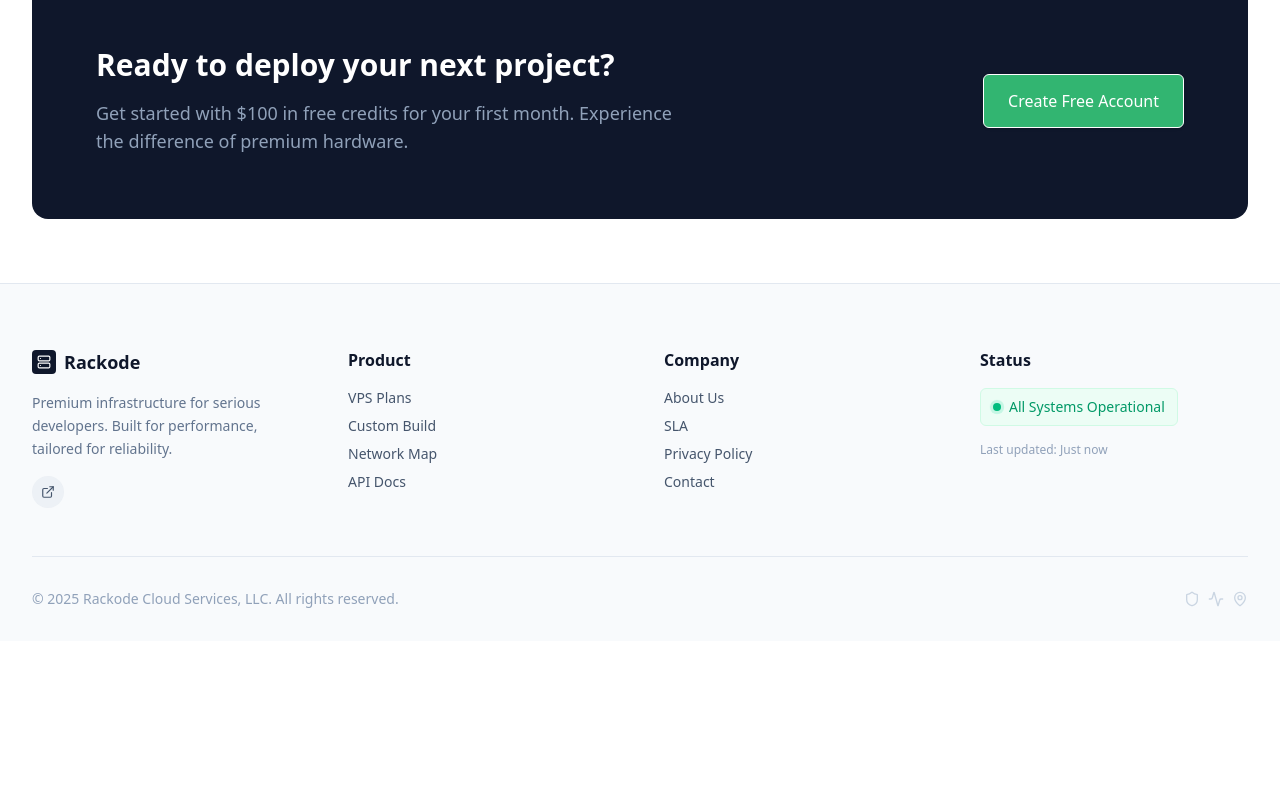
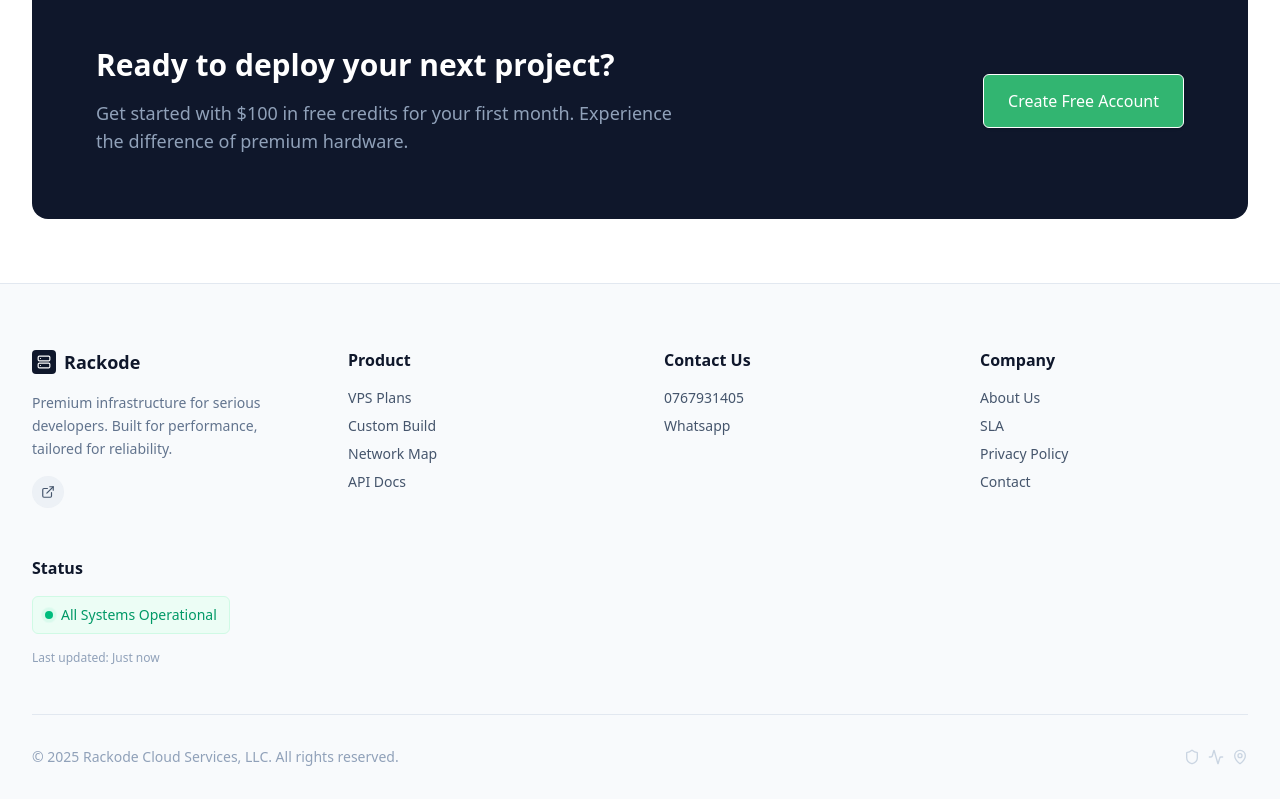
Before and after one commit to dewmindi/rackode-cloud, a Next.js app: page / in a window 1280 px wide. Shown: the part 3568-4367 px from the top of the page. Before the commit the page ends 4209 px from the top, so only its background shows below. Built offline with nearby package versions, Linux system fonts and the light colour scheme.

Commit message:
Changed contact

```diff
--- a/components/Footer.tsx
+++ b/components/Footer.tsx
@@ -43,6 +43,16 @@ const Footer: React.FC = () => {
           </div>
 
           <div>
+            <h4 className="font-semibold text-slate-900 mb-4">Contact Us</h4>
+            <ul className="space-y-2 text-sm text-slate-600">
+              <li><Link href="tel:0767931405" className="hover:text-primary-600 transition-colors">0767931405</Link></li>
+              <li><Link href="https://wa.me/+94767931405" target="_blank" className="hover:text-primary-600 transition-colors">Whatsapp</Link></li>
+              {/* <li><Link href="#" className="hover:text-primary-600 transition-colors"></Link></li>
+              <li><Link href="#" className="hover:text-primary-600 transition-colors"></Link></li> */}
+            </ul>
+          </div>
+
+          <div>
             <h4 className="font-semibold text-slate-900 mb-4">Company</h4>
             <ul className="space-y-2 text-sm text-slate-600">
               <li><Link href="/about" className="hover:text-primary-600 transition-colors">About Us</Link></li>
```
